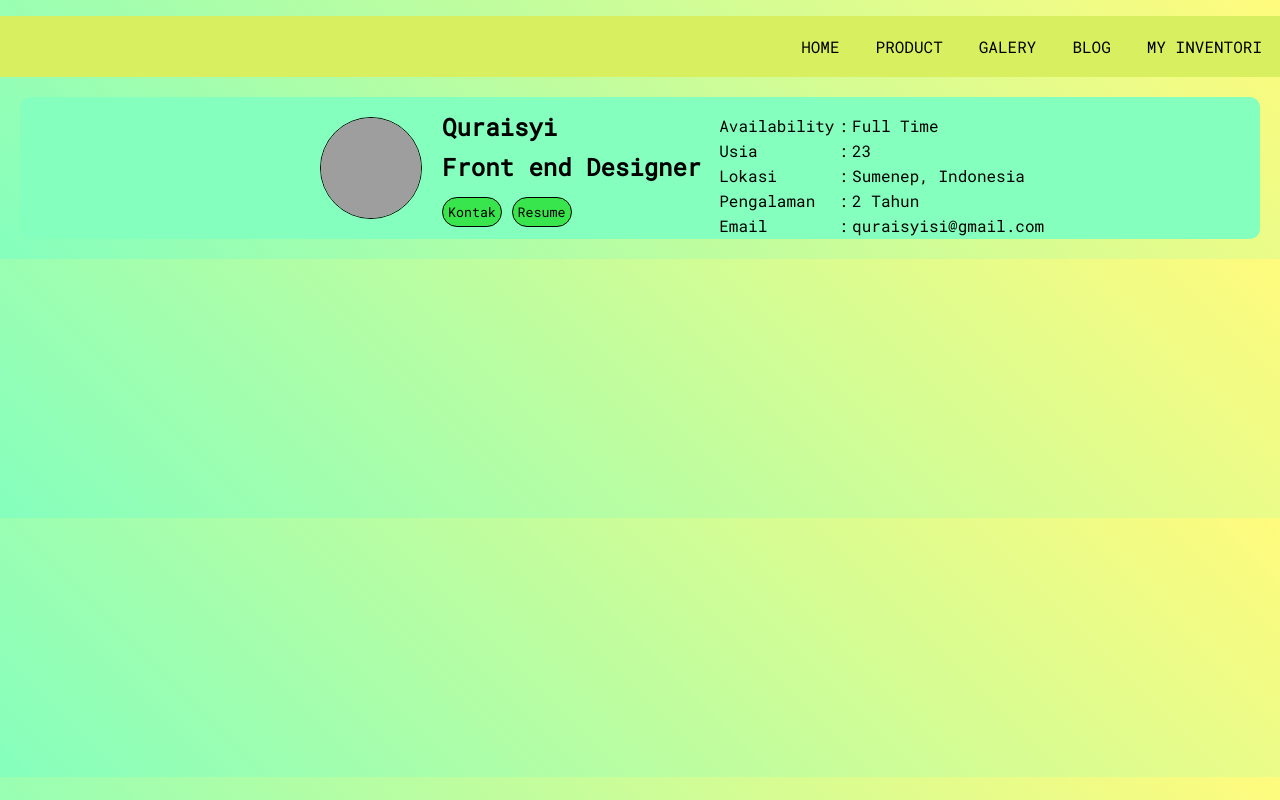
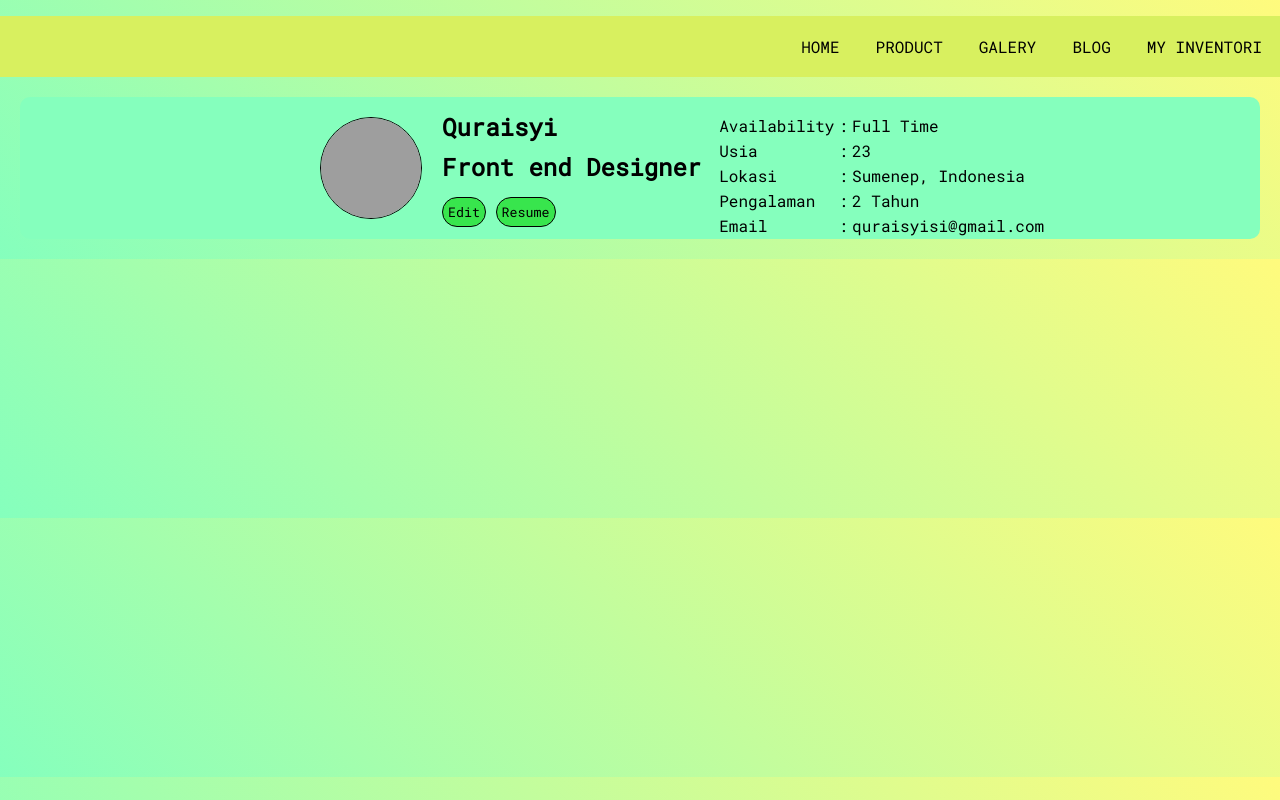
Before and after one commit to quraisyi/b13a_web_programmer, a plain HTML site: page sesi-07/tugas_mandiri/index.html in a window 1280 px wide. Drawn offline with Linux system fonts and the light colour scheme; grey boxes are pictures that could not be loaded.

Commit message:
b13a_web_programmer

```diff
--- a/sesi-07/tugas_mandiri/index.html
+++ b/sesi-07/tugas_mandiri/index.html
@@ -28,7 +28,7 @@
                 <h1>Quraisyi</h1>
                 <h2>Front end Designer</h2>
                 <div class="action">
-                    <button>Kontak</button>
+                    <button>Edit</button>
                     <button>Resume</button>
                 </div>
             </div>
```
